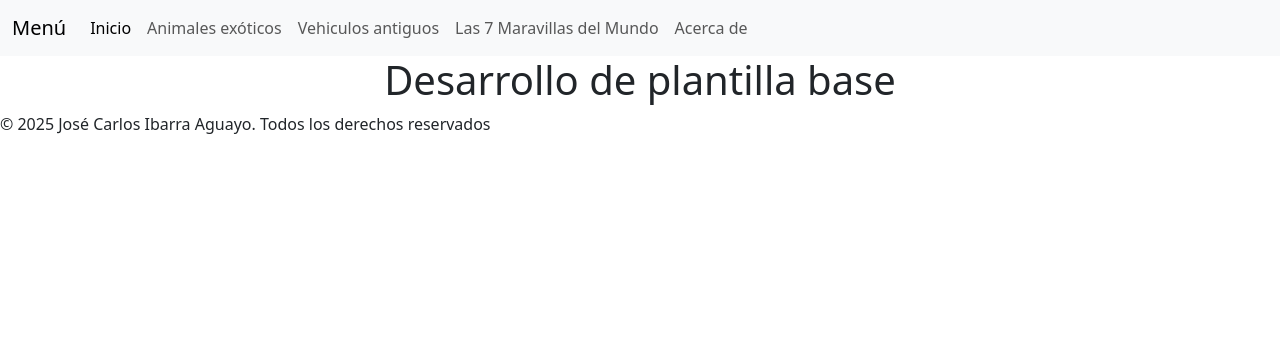
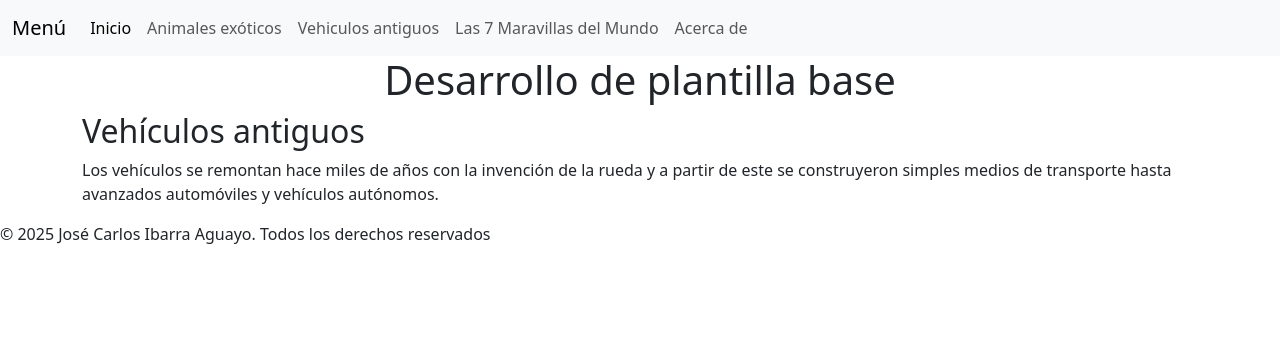
Before and after one commit to Ibarrita/IAJC-250810, a Flask app: template templates/vehiculos.html in a window 1280 px wide. Shown: the top 364 px of the page. Run offline with Flask 3, Linux system fonts and the light colour scheme; the template is opened without the code that fills it, so the values that code supplies are empty.

Commit message:
Se añadio la introducción de los vehículos

```diff
--- a/templates/vehiculos.html
+++ b/templates/vehiculos.html
@@ -1,5 +1,12 @@
 {%extends "base.html"%}
 
 {%block contenido%}
-
+<section class="container">
+    <div class="row">
+        <div class="col">
+            <h2>Vehículos antiguos</h2>
+            <p>Los vehículos se remontan hace miles de años con la invención de la rueda y a partir de este se construyeron simples medios de transporte hasta avanzados automóviles y vehículos autónomos.</p>
+        </div>
+    </div>
+</section>
 {%endblock%}
```
